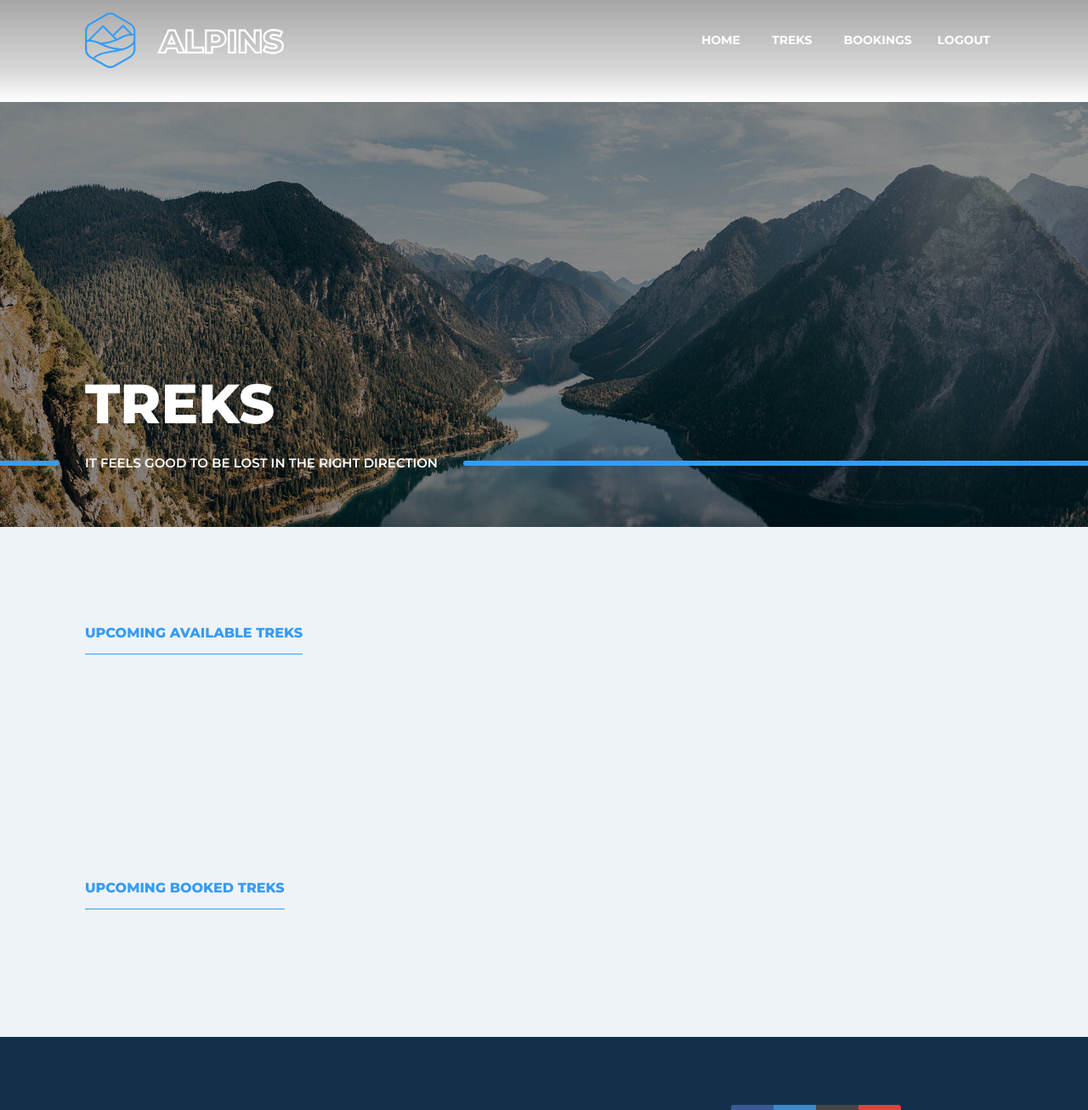
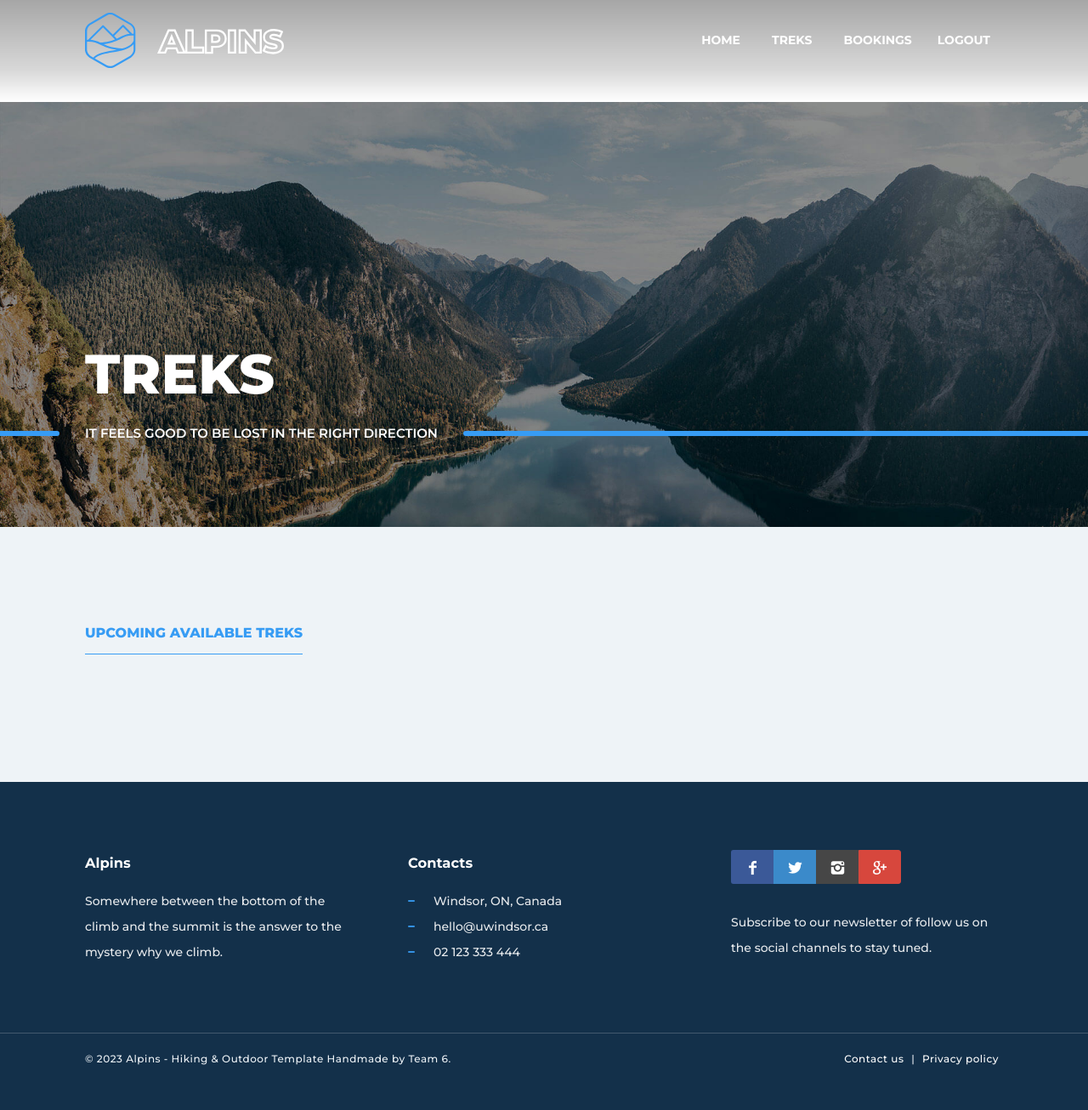
Before and after one commit to Jaydeep21/TrekkingProject, a Django app: page /treks in a window 1280 px wide. Shown: the top 1306 px of the page at 85% size. After the commit the page ends 1253 px from the top, so only its background shows below. Run offline with Django 4.2, Linux system fonts and the light colour scheme; a user stored in the database is signed in; tables that the repository leaves empty hold one stand-in row (values such as "Sample post"); some libraries are stand-ins or nearby versions.

Commit message:
updated all treks view which was not comming up properly

```diff
--- a/main/templates/booking.html
+++ b/main/templates/booking.html
@@ -2,6 +2,7 @@
 {% load static %}
 {% block title %}Alpins | Bookings{% endblock %}
 {% block main_content %}
+<script src="{% static 'themekit/scripts/isotope.min.js' %}"></script>
 <header class="header-image ken-burn-center light" data-parallax="true" data-natural-height="1080" data-natural-width="1920" data-bleed="0" data-image-src="{% static 'media/hd-3.jpg' %}" data-offset="0">
     <div class="container">
         <h1>Treks</h1>
--- a/main/templates/treks.html
+++ b/main/templates/treks.html
@@ -2,6 +2,7 @@
 {% load static %}
 {% block title %}Alpins | Treks{% endblock %}
 {% block main_content %}
+<script src="{% static 'themekit/scripts/isotope.min.js' %}"></script>
 <header class="header-image ken-burn-center light" data-parallax="true" data-natural-height="1080" data-natural-width="1920" data-bleed="0" data-image-src="{% static 'media/hd-3.jpg' %}" data-offset="0">
     <div class="container">
         <h1>Treks</h1>
@@ -15,7 +16,7 @@
 <main>
     <section class="section-base section-color">
         <div class="container">
-            <div class="maso-list gap-30" data-columns="3" data-columns-md="3" data-columns-lg="2" data-columns-sm="1">
+            <div class="maso-list gap-30" data-columns="3" data-columns-lg="2" data-columns-sm="1">
                 <div class="menu-inner">
                     <ul>
                         <li class="active"><a data-filter="maso-item" href="#">Upcoming available treks</a></li>
@@ -53,6 +54,7 @@
             <hr class="space" />
         </div>
     </section>
+    {% if occupied_treks %}
     <section class="section-base section-color">
         <div class="container">
             <div class="maso-list gap-30" data-columns="3" data-columns-md="3" data-columns-lg="2" data-columns-sm="1">
@@ -89,5 +91,6 @@
             <hr class="space" />
         </div>
     </section>
+    {% endif %}
 </main>
 {% endblock %}
```
